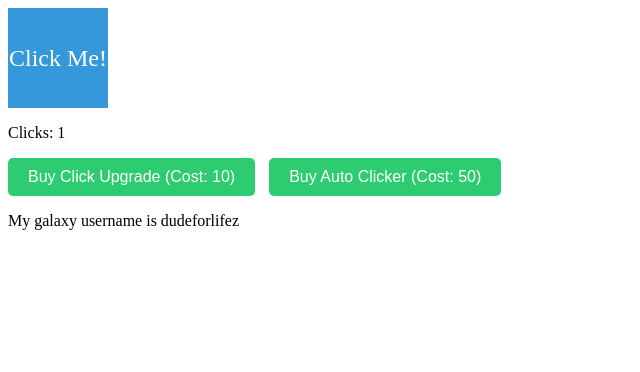
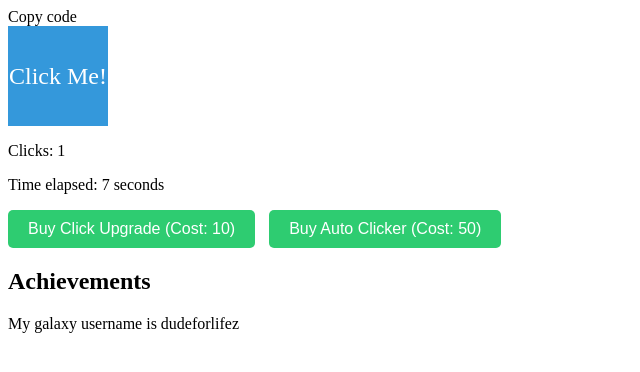
Before and after one commit to Gosteelers112/ultra-clicker, a plain HTML site: page index.html in a window 1280 px wide. Both pictures are taken after a click on the element "Click Me!". Shown: the whole page, without its empty margins (0-640 px from the left). Drawn offline with Linux system fonts and the light colour scheme.

Commit message:
Update index.html

```diff
--- a/index.html
+++ b/index.html
@@ -1,3 +1,5 @@
+
+Copy code
 <!DOCTYPE html>
 <html lang="en">
 <head>
@@ -30,13 +32,26 @@
         .upgrade-button:hover {
             background-color: #27ae60;
         }
+
+        #achievements {
+            margin-top: 20px;
+            font-size: 16px;
+        }
     </style>
 </head>
 <body>
     <div id="clicker">Click Me!</div>
     <p>Clicks: <span id="clicks">0</span></p>
+    <p>Time elapsed: <span id="timer">0</span> seconds</p>
     <button class="upgrade-button" onclick="buyClickUpgrade()">Buy Click Upgrade (Cost: <span id="upgradeCost">10</span>)</button>
     <button class="upgrade-button" onclick="buyAutoClicker()">Buy Auto Clicker (Cost: <span id="autoClickerCost">50</span>)</button>
+
+    <div id="achievements">
+        <h2>Achievements</h2>
+        <ul id="achievementList">
+            <!-- Achievements will be dynamically added here -->
+        </ul>
+    </div>
 
     <script>
         let clicks = 0;
@@ -44,6 +59,8 @@
         let clickUpgradeCost = 10;
         let autoClickers = 0;
         let autoClickerCost = 50;
+        let timer = 0;
+        let timerInterval;
 
         function updateClicks() {
             document.getElementById('clicks').textContent = clicks;
@@ -57,9 +74,14 @@
             document.getElementById('autoClickerCost').textContent = autoClickerCost;
         }
 
+        function updateTimer() {
+            document.getElementById('timer').textContent = timer;
+        }
+
         function click() {
             clicks += clickValue;
             updateClicks();
+            checkAchievements();
         }
 
         function buyClickUpgrade() {
@@ -90,9 +112,29 @@
         function autoClick() {
             clicks += autoClickers * clickValue;
             updateClicks();
+            checkAchievements();
+        }
+
+        function startTimer() {
+            timerInterval = setInterval(function() {
+                timer++;
+                updateTimer();
+            }, 1000);
+        }
+
+        function checkAchievements() {
+            if (clicks >= 100 && !document.getElementById('achievement-100-clicks')) {
+                let achievementList = document.getElementById('achievementList');
+                let achievement = document.createElement('li');
+                achievement.id = 'achievement-100-clicks';
+                achievement.textContent = 'Reached 100 clicks!';
+                achievementList.appendChild(achievement);
+            }
+            // Add more achievement conditions as needed
         }
 
         document.getElementById('clicker').addEventListener('click', click);
+        startTimer();
     </script>
 
     <p>My galaxy username is dudeforlifez</p>
```
